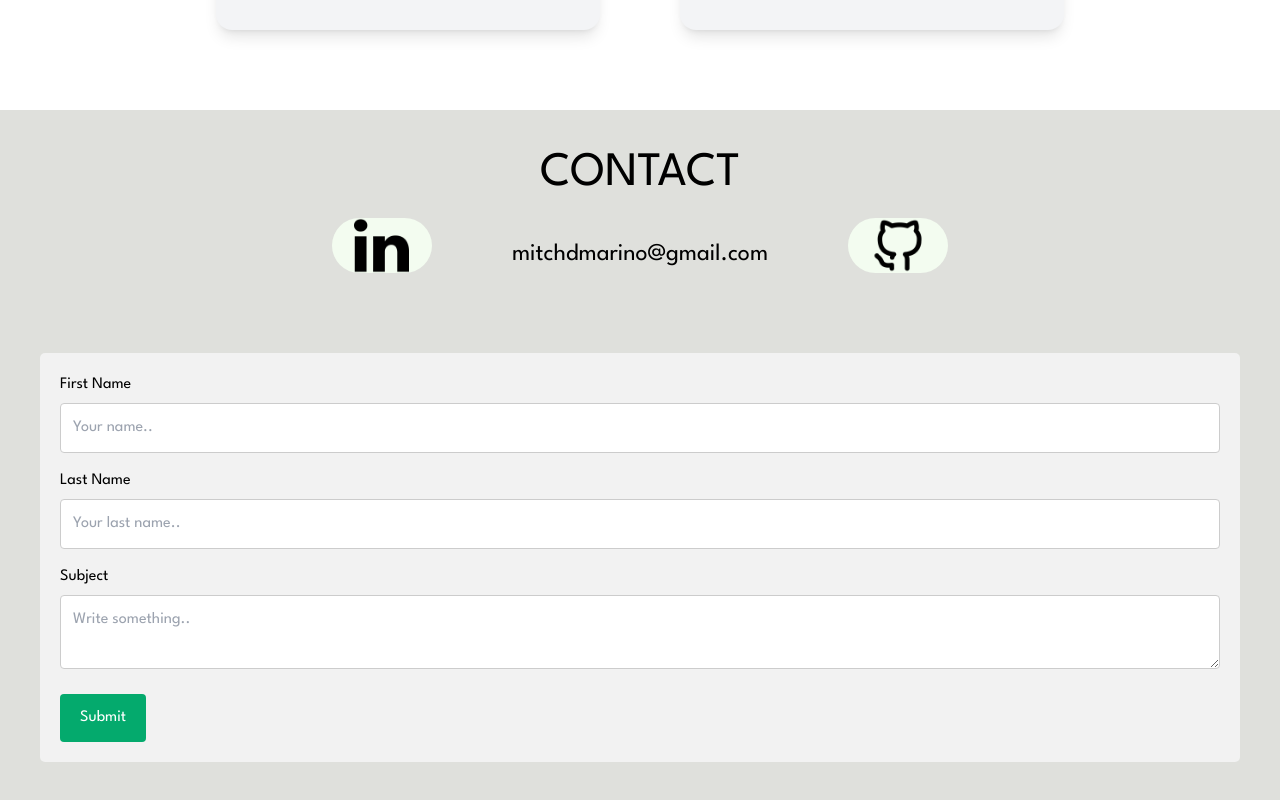
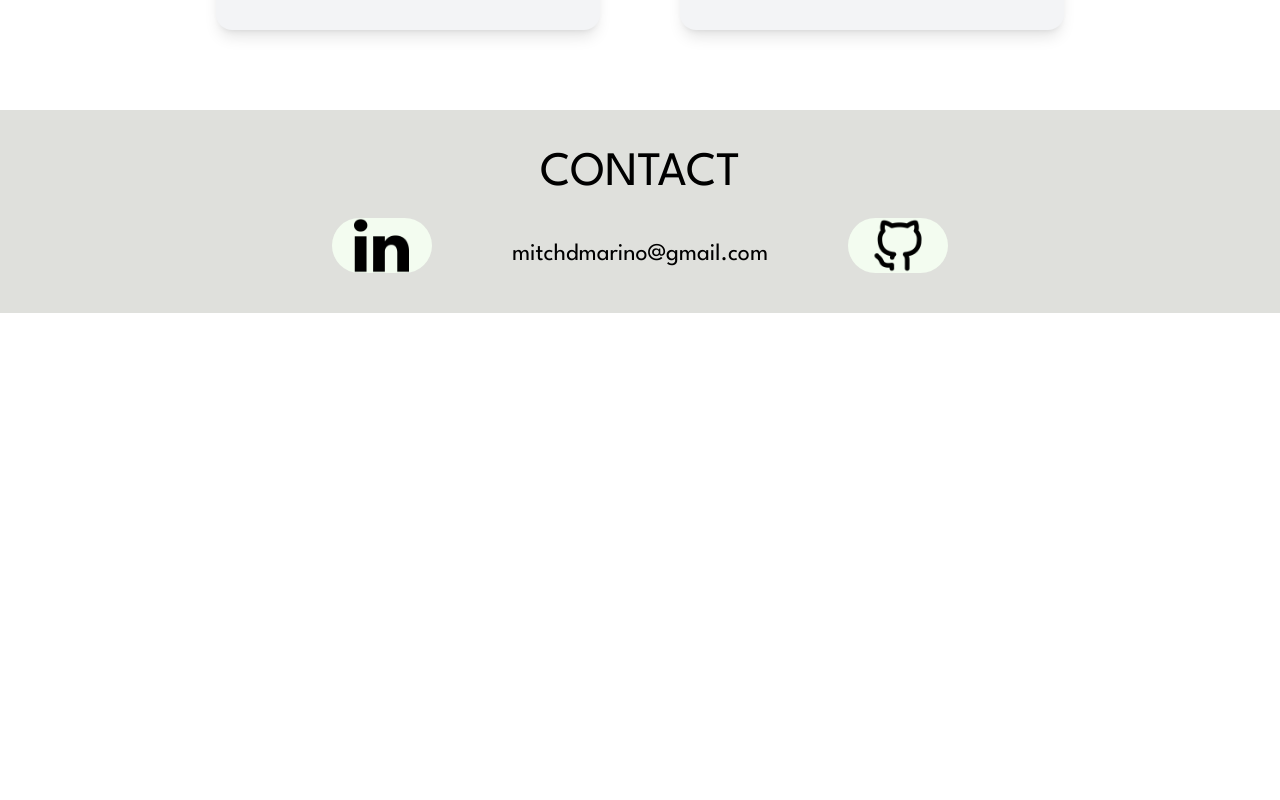
Before and after one commit to mitchdmarino/portfolio, a Next.js app: page / in a window 1280 px wide. Shown: the part 3748-4548 px from the top of the page. After the commit the page ends 4061 px from the top, so only its background shows below. Built offline with nearby package versions, Linux system fonts and the light colour scheme.

Commit message:
removes form and updates resume

```diff
--- a/pages/index.js
+++ b/pages/index.js
@@ -116,7 +116,7 @@ export default function Home() {
           </a>
 
           </div>
-          <div className="container mt-20 mx-auto  text-black">
+          {/* <div className="container mt-20 mx-auto  text-black">
             <form action="action_page.php">
 
               <label htmlFor="fname" className=''>First Name</label>
@@ -131,7 +131,7 @@ export default function Home() {
               <input type="submit" value="Submit"/>
 
             </form>
-          </div>
+          </div> */}
         </section>
       </main>
 
```
Also changed, not shown: 1 other file (tests, documents, lock files or other folders).
